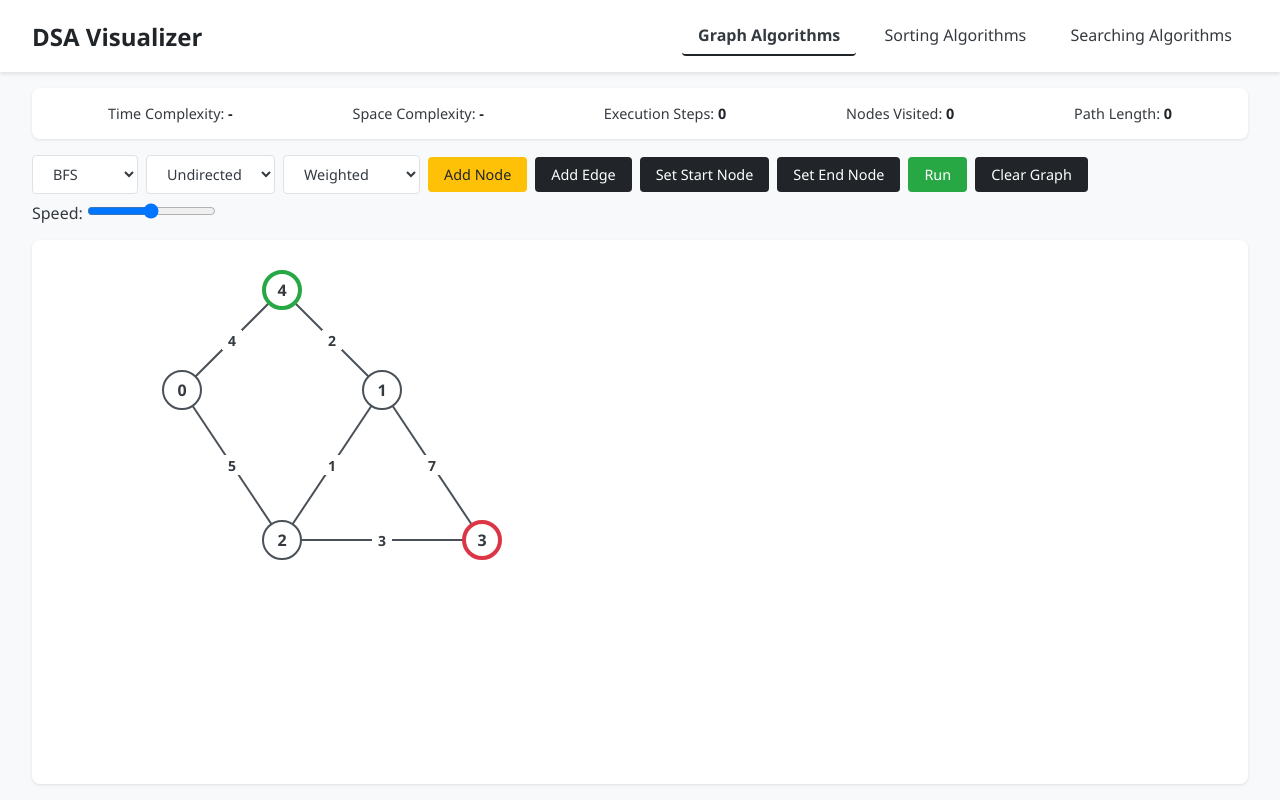
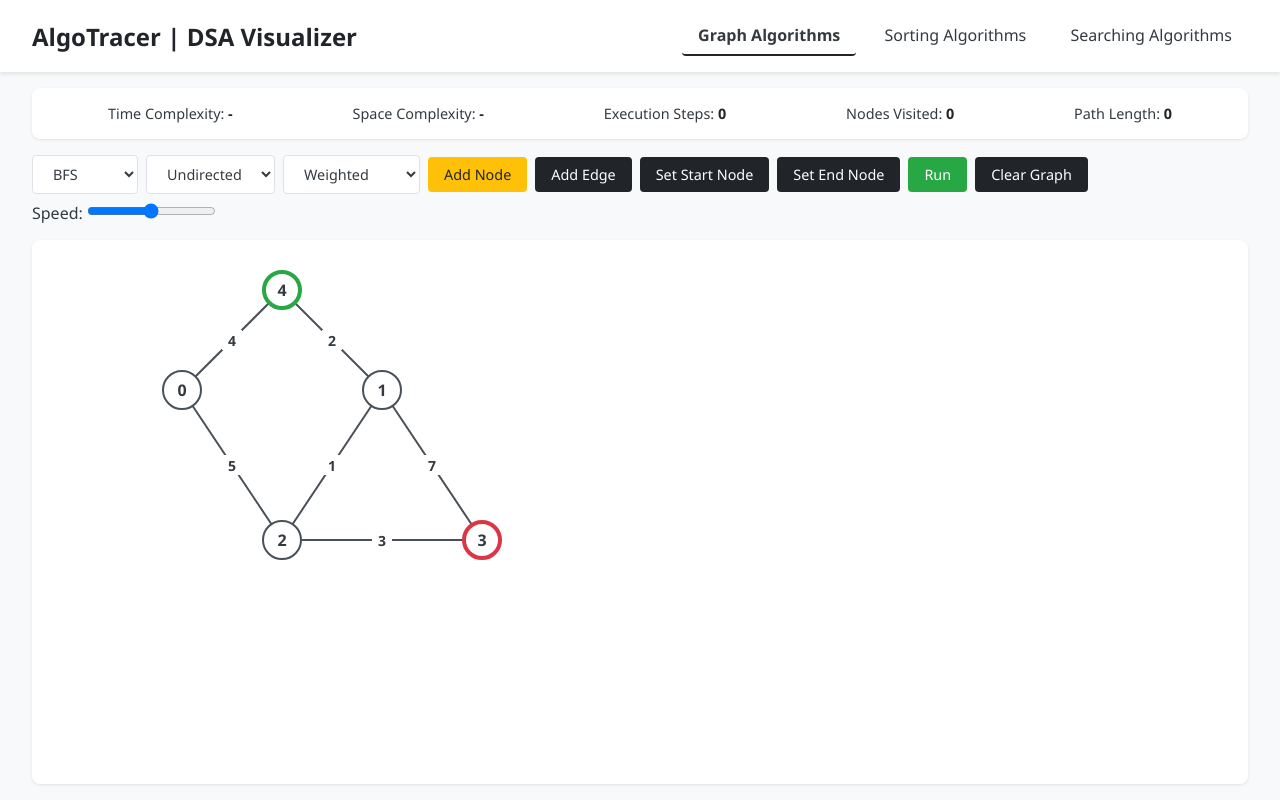
Before and after one commit to deepppssss/DSA-Visualizer, a plain HTML site: page index.html in a window 1280 px wide. Drawn offline with Linux system fonts and the light colour scheme.

Commit message:
Change header

```diff
--- a/index.html
+++ b/index.html
@@ -11,7 +11,7 @@
 
 <body>
     <header>
-        <h1>DSA Visualizer</h1>
+        <h1>AlgoTracer | DSA Visualizer</h1>
         <nav>
             <button class="nav-btn active" data-target="graph-section">Graph Algorithms</button>
             <button class="nav-btn" data-target="sorting-section">Sorting Algorithms</button>
```
